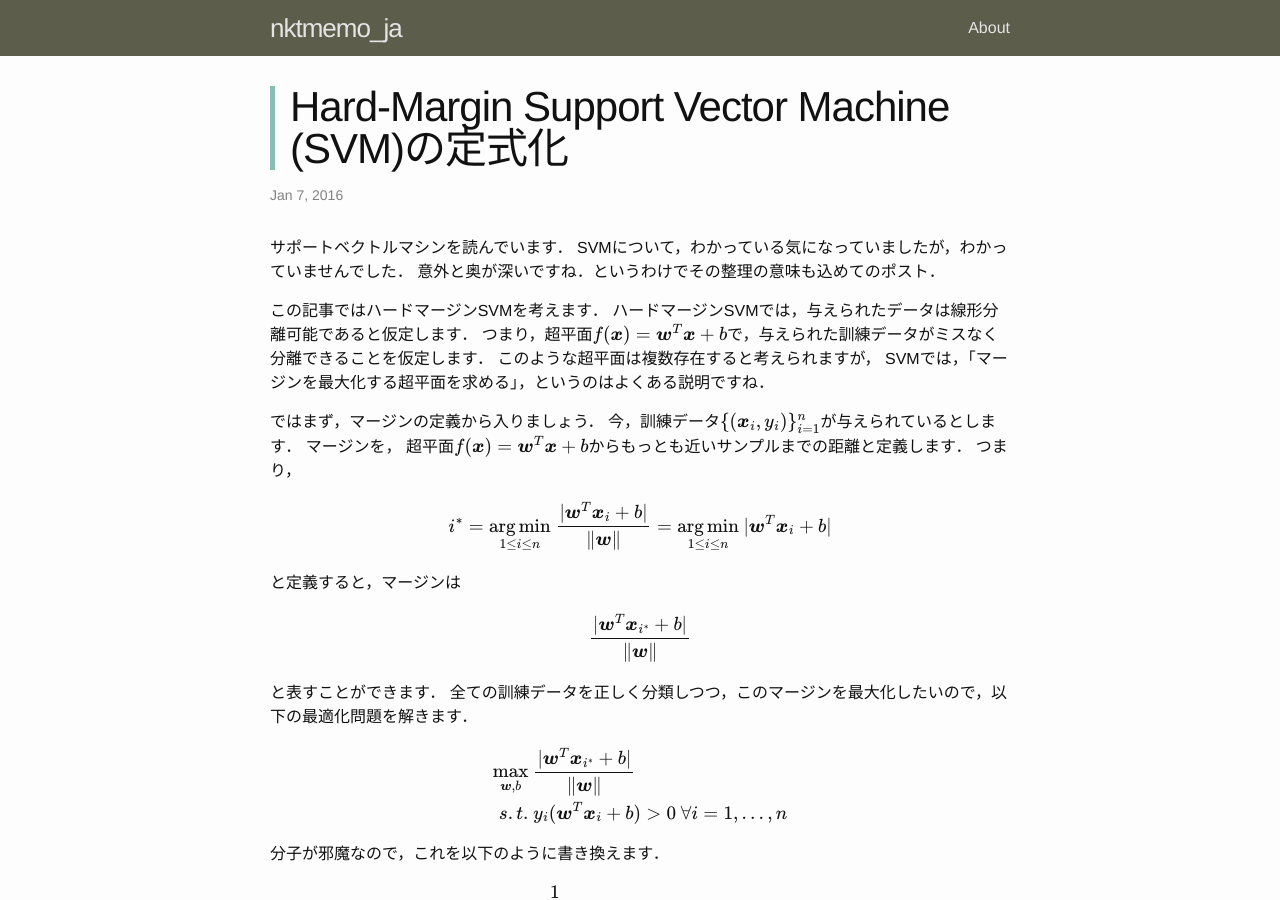
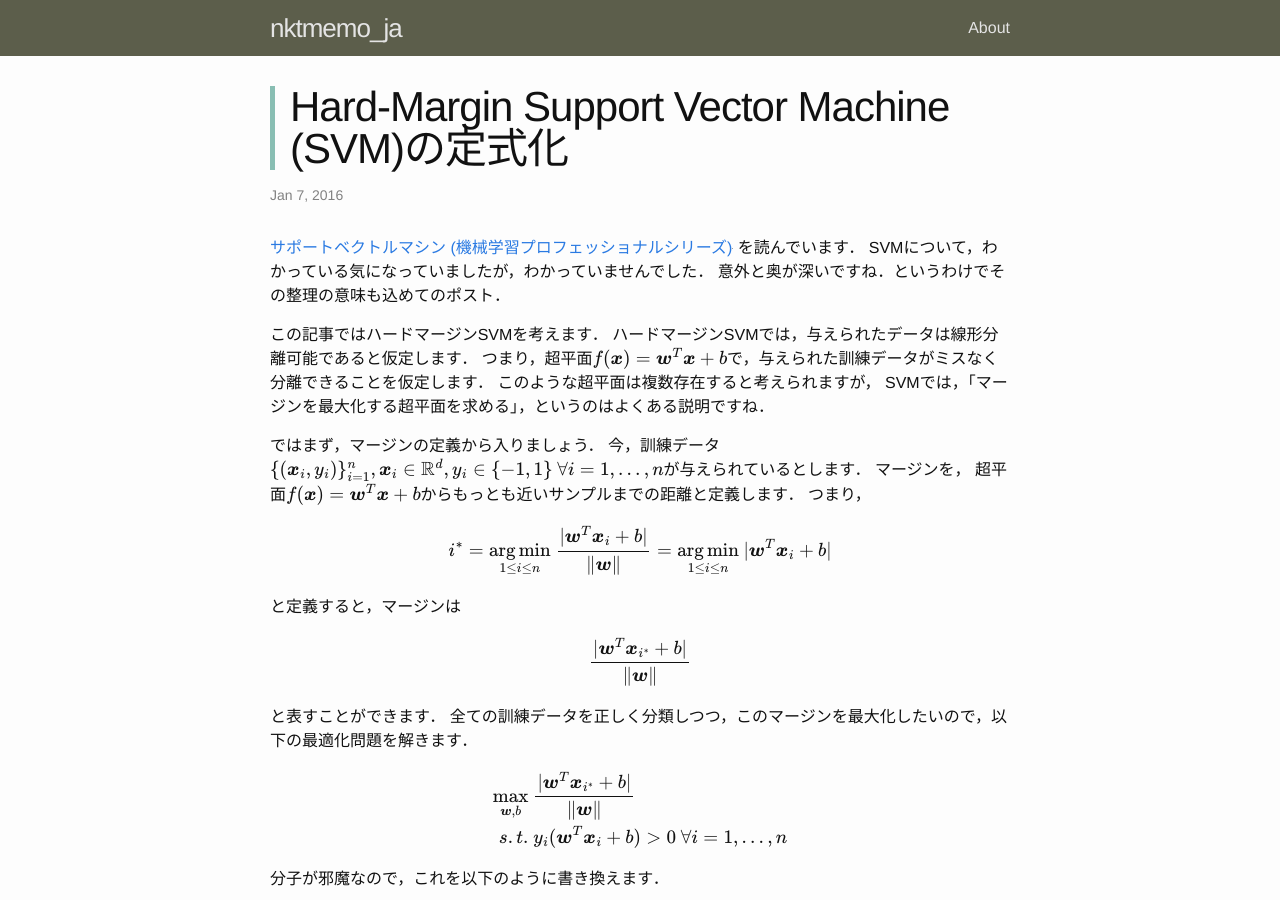
Before and after one commit to nktmemoja/nktmemoja.github.io, a Jekyll site: the page built from _posts/2016-1-7-hardmarginsvmformulation.markdown, in a window 1280 px wide and 900 px high. Built offline with Jekyll 4.4.1, drawn with Linux system fonts in a browser that asks for light colours; nearby versions of some CDN libraries; formulas are drawn with MathJax 3; comment, search, counter and statistics services are not loaded; some of the changed text lies outside the part shown.

Commit message:
hard-margin-svm

```diff
--- a/_posts/2016-1-7-hardmarginsvmformulation.markdown
+++ b/_posts/2016-1-7-hardmarginsvmformulation.markdown
@@ -5,7 +5,8 @@
 image:
 categories: jekyll update
 ---
-サポートベクトルマシンを読んでいます．
+<a rel="nofollow" href="http://www.amazon.co.jp/gp/product/4061529064/ref=as_li_ss_tl?ie=UTF8&camp=247&creative=7399&creativeASIN=4061529064&linkCode=as2&tag=nettodesyuu00-22" target="_blank">サポートベクトルマシン (機械学習プロフェッショナルシリーズ)</a><img src="http://ir-jp.amazon-adsystem.com/e/ir?t=nettodesyuu00-22&l=as2&o=9&a=4061529064" width="1" height="1" border="0" alt="" style="border:none !important; margin:0px !important;" />
+を読んでいます．
 SVMについて，わかっている気になっていましたが，わかっていませんでした．
 意外と奥が深いですね．というわけでその整理の意味も込めてのポスト．
 
@@ -16,7 +17,7 @@
 SVMでは，「マージンを最大化する超平面を求める」，というのはよくある説明ですね．
 
 ではまず，マージンの定義から入りましょう．
-今，訓練データ$$\{(\boldsymbol{x}_i,y_i)\}_{i=1}^n$$が与えられているとします．
+今，訓練データ$$\{(\boldsymbol{x}_i,y_i)\}_{i=1}^n, \boldsymbol{x}_i \in \mathbb{R}^d, y_i \in \{-1,1\} \ \forall i=1, \ldots, n$$が与えられているとします．
 マージンを，
 超平面$$f(\boldsymbol{x})=\boldsymbol{w}^T \boldsymbol{x} + b$$からもっとも近いサンプルまでの距離と定義します．
 つまり，
@@ -142,3 +143,8 @@
 s.t. &\ y_i(\boldsymbol{w}^T \boldsymbol{x}_i + b) \geq 1 \ \forall i=1,\ldots ,n
 \end{align*}
 $$
+
+ここで，与えられたデータに対して，制約$$y_i(\boldsymbol{w}^T \boldsymbol{x}_i + b) \geq 1 \ \forall i=1,\ldots ,n $$を満たす$$ \boldsymbol{w}$$と$$b$$が存在しないかもしれません．
+というより，現実問題ではそのような場合がほとんどだと考えられます．
+そこで，ソフトマージンの考え方が出てきます．
+これについてはまた後日書けたらと思います．
```
Also changed, not shown: 2 other files.
